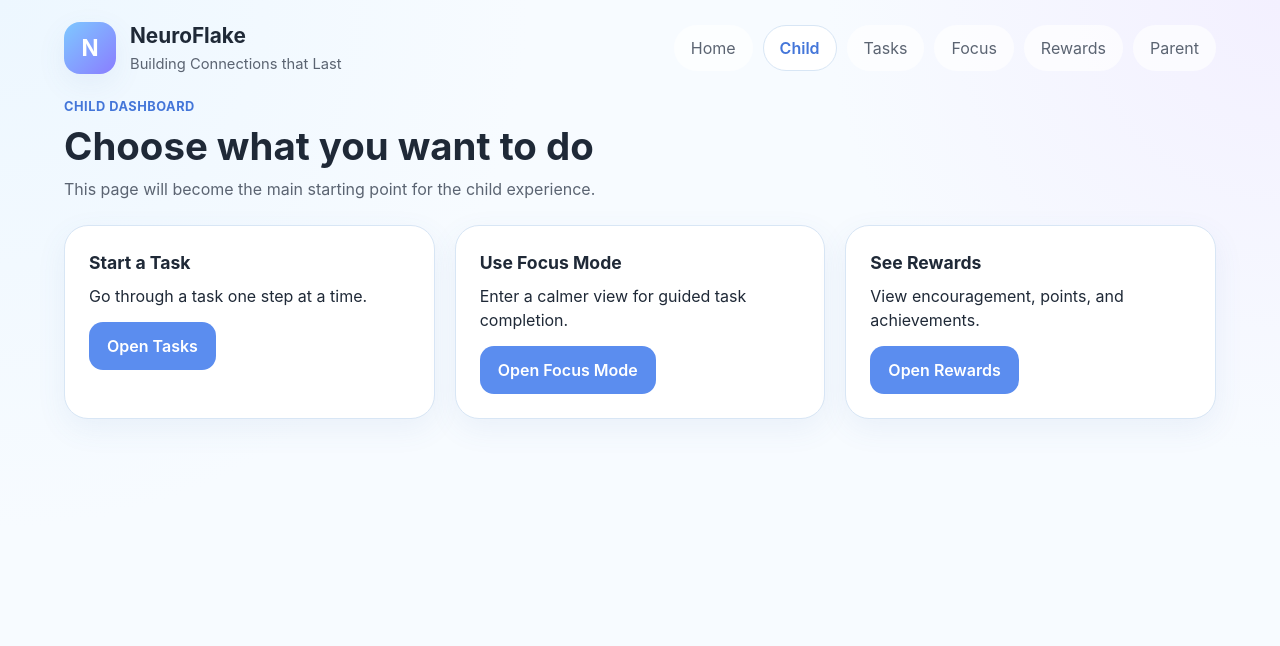
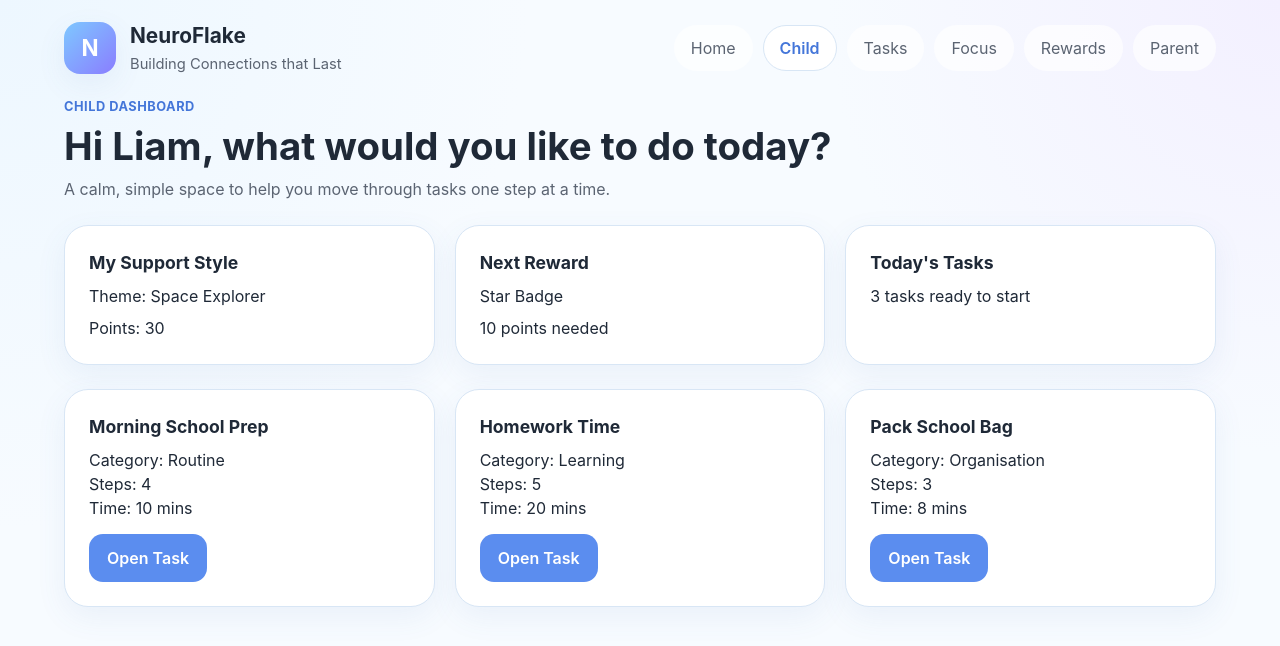
Before and after one commit to sbg001/FIT5120-NeuroFlake, a React app in the folder frontend/: page /child in a window 1280 px wide. Shown: the top 646 px of the page. Built offline with nearby package versions, Linux system fonts and the light colour scheme; the HTML template or start-up script is replaced by a standard one.

Commit message:
Setup initial dummy data for child and parent's profile

```diff
--- /dev/null
+++ b/frontend/src/components/ui/InfoCard.jsx
@@ -0,0 +1,10 @@
+function InfoCard({ title, children }) {
+  return (
+    <article className="info-card">
+      <h3>{title}</h3>
+      <div className="info-card-content">{children}</div>
+    </article>
+  );
+}
+
+export default InfoCard;
--- /dev/null
+++ b/frontend/src/data/childProfile.js
@@ -0,0 +1,10 @@
+const childProfile = {
+  id: "child-1",
+  name: "Liam",
+  age: 10,
+  supportNeeds: ["Step-by-step guidance", "Low-distraction layout", "Positive encouragement"],
+  favouriteTheme: "Space Explorer",
+  rewardPoints: 30,
+};
+
+export default childProfile;
--- /dev/null
+++ b/frontend/src/data/parentProfile.js
@@ -0,0 +1,12 @@
+const parentProfile = {
+  id: "parent-1",
+  name: "Emma",
+  relationship: "Mom",
+  goals: [
+    "Support independence",
+    "Reduce reminder overload",
+    "Track task progress clearly",
+  ],
+};
+
+export default parentProfile;
--- /dev/null
+++ b/frontend/src/data/rewards.js
@@ -0,0 +1,22 @@
+const rewards = [
+  {
+    id: "reward-1",
+    title: "Star Badge",
+    pointsRequired: 10,
+    type: "Badge",
+  },
+  {
+    id: "reward-2",
+    title: "Choose a Fun Activity",
+    pointsRequired: 20,
+    type: "Activity",
+  },
+  {
+    id: "reward-3",
+    title: "Bonus Screen Time",
+    pointsRequired: 30,
+    type: "Custom",
+  },
+];
+
+export default rewards;
--- /dev/null
+++ b/frontend/src/data/tasks.js
@@ -0,0 +1,31 @@
+const tasks = [
+  {
+    id: "task-1",
+    title: "Morning School Prep",
+    category: "Routine",
+    difficulty: "Easy",
+    estimatedMinutes: 10,
+    stepsCount: 4,
+    status: "Ready",
+  },
+  {
+    id: "task-2",
+    title: "Homework Time",
+    category: "Learning",
+    difficulty: "Medium",
+    estimatedMinutes: 20,
+    stepsCount: 5,
+    status: "Ready",
+  },
+  {
+    id: "task-3",
+    title: "Pack School Bag",
+    category: "Organisation",
+    difficulty: "Easy",
+    estimatedMinutes: 8,
+    stepsCount: 3,
+    status: "Ready",
+  },
+];
+
+export default tasks;
--- a/frontend/src/pages/ChildDashboard.jsx
+++ b/frontend/src/pages/ChildDashboard.jsx
@@ -1,40 +1,51 @@
 import { Link } from "react-router-dom";
+import InfoCard from "../components/ui/InfoCard";
+import childProfile from "../data/childProfile";
+import tasks from "../data/tasks";
+import rewards from "../data/rewards";
 
 function ChildDashboard() {
+  const availableTasks = tasks.slice(0, 3);
+  const nextReward = rewards[0];
+
   return (
     <section className="page-section">
       <div className="section-header">
         <p className="eyebrow">Child Dashboard</p>
-        <h2 className="page-title">Choose what you want to do</h2>
+        <h2 className="page-title">Hi {childProfile.name}, what would you like to do today?</h2>
         <p className="page-text">
-          This page will become the main starting point for the child experience.
+          A calm, simple space to help you move through tasks one step at a time.
         </p>
       </div>
 
       <div className="card-grid">
-        <article className="feature-card">
-          <h3>Start a Task</h3>
-          <p>Go through a task one step at a time.</p>
-          <Link to="/tasks" className="primary-button small-button">
-            Open Tasks
-          </Link>
-        </article>
+        <InfoCard title="My Support Style">
+          <p>Theme: {childProfile.favouriteTheme}</p>
+          <p>Points: {childProfile.rewardPoints}</p>
+        </InfoCard>
 
-        <article className="feature-card">
-          <h3>Use Focus Mode</h3>
-          <p>Enter a calmer view for guided task completion.</p>
-          <Link to="/focus" className="primary-button small-button">
-            Open Focus Mode
-          </Link>
-        </article>
+        <InfoCard title="Next Reward">
+          <p>{nextReward.title}</p>
+          <p>{nextReward.pointsRequired} points needed</p>
+        </InfoCard>
 
-        <article className="feature-card">
-          <h3>See Rewards</h3>
-          <p>View encouragement, points, and achievements.</p>
-          <Link to="/rewards" className="primary-button small-button">
-            Open Rewards
-          </Link>
-        </article>
+        <InfoCard title="Today's Tasks">
+          <p>{availableTasks.length} tasks ready to start</p>
+        </InfoCard>
+      </div>
+
+      <div className="card-grid">
+        {availableTasks.map((task) => (
+          <article key={task.id} className="feature-card">
+            <h3>{task.title}</h3>
+            <p>Category: {task.category}</p>
+            <p>Steps: {task.stepsCount}</p>
+            <p>Time: {task.estimatedMinutes} mins</p>
+            <Link to="/tasks" className="primary-button small-button">
+              Open Task
+            </Link>
+          </article>
+        ))}
       </div>
     </section>
   );
--- a/frontend/src/pages/Home.jsx
+++ b/frontend/src/pages/Home.jsx
@@ -1,4 +1,6 @@
 import { Link } from "react-router-dom";
+import childProfile from "../data/childProfile";
+import parentProfile from "../data/parentProfile";
 
 function Home() {
   return (
@@ -7,34 +9,34 @@ function Home() {
         <p className="eyebrow">Welcome to NeuroFlake</p>
         <h2 className="page-title">A calm and supportive space for daily tasks</h2>
         <p className="page-text">
-          NeuroFlake helps children move through tasks step by step in a simple,
-          gentle, and encouraging way.
+          NeuroFlake supports neurodivergent children through simple task guidance,
+          calmer focus spaces, and encouraging rewards, while helping parents guide the journey.
         </p>
 
         <div className="button-row">
           <Link to="/child" className="primary-button">
-            Enter Child Dashboard
+            Child Dashboard
           </Link>
           <Link to="/parent" className="secondary-button">
-            Open Parent Dashboard
+            Parent Dashboard
           </Link>
         </div>
       </div>
 
       <div className="card-grid">
         <article className="info-card">
-          <h3>Task Support</h3>
-          <p>Clear, simple steps to reduce overwhelm.</p>
+          <h3>Child Journey</h3>
+          <p>Step-by-step tasks, focus support, and visible rewards.</p>
         </article>
 
         <article className="info-card">
-          <h3>Focus Mode</h3>
-          <p>A distraction-light screen for better concentration.</p>
+          <h3>Parent Journey</h3>
+          <p>Task setup, progress awareness, and reward guidance.</p>
         </article>
 
         <article className="info-card">
-          <h3>Rewards</h3>
-          <p>Encouraging feedback to help build confidence.</p>
+          <h3>Built for Calm</h3>
+          <p>Structured, clear, and sensory-considerate interface design.</p>
         </article>
       </div>
     </section>
--- a/frontend/src/pages/ParentDashboard.jsx
+++ b/frontend/src/pages/ParentDashboard.jsx
@@ -1,19 +1,42 @@
+import InfoCard from "../components/ui/InfoCard";
+import parentProfile from "../data/parentProfile";
+import childProfile from "../data/childProfile";
+import tasks from "../data/tasks";
+import rewards from "../data/rewards";
+
 function ParentDashboard() {
   return (
     <section className="page-section">
       <div className="section-header">
         <p className="eyebrow">Parent Dashboard</p>
-        <h2 className="page-title">Parent controls will appear here</h2>
+        <h2 className="page-title">Welcome, {parentProfile.name}</h2>
         <p className="page-text">
-          This page will later support creating tasks, editing task steps, and
-          managing rewards.
+          A simple overview to support {childProfile.name} with tasks, structure, and motivation.
         </p>
       </div>
 
+      <div className="card-grid">
+        <InfoCard title="Support Goals">
+          {parentProfile.goals.map((goal) => (
+            <p key={goal}>{goal}</p>
+          ))}
+        </InfoCard>
+
+        <InfoCard title="Task Overview">
+          <p>Total tasks: {tasks.length}</p>
+          <p>Ready tasks: {tasks.filter((task) => task.status === "Ready").length}</p>
+        </InfoCard>
+
+        <InfoCard title="Reward Overview">
+          <p>Available rewards: {rewards.length}</p>
+          <p>Current points: {childProfile.rewardPoints}</p>
+        </InfoCard>
+      </div>
+
       <div className="content-card">
-        <h3>Parent shell ready</h3>
+        <h3>Parent control space</h3>
         <p>
-          Logic will be implemented later
+          This area is ready for task creation, step editing, and reward controls in later user stories.
         </p>
       </div>
     </section>
--- a/frontend/src/styles/globals.css
+++ b/frontend/src/styles/globals.css
@@ -262,3 +262,9 @@ p {
     width: 100%;
   }
 }
+
+.info-card-content {
+  display: flex;
+  flex-direction: column;
+  gap: 8px;
+}
```
